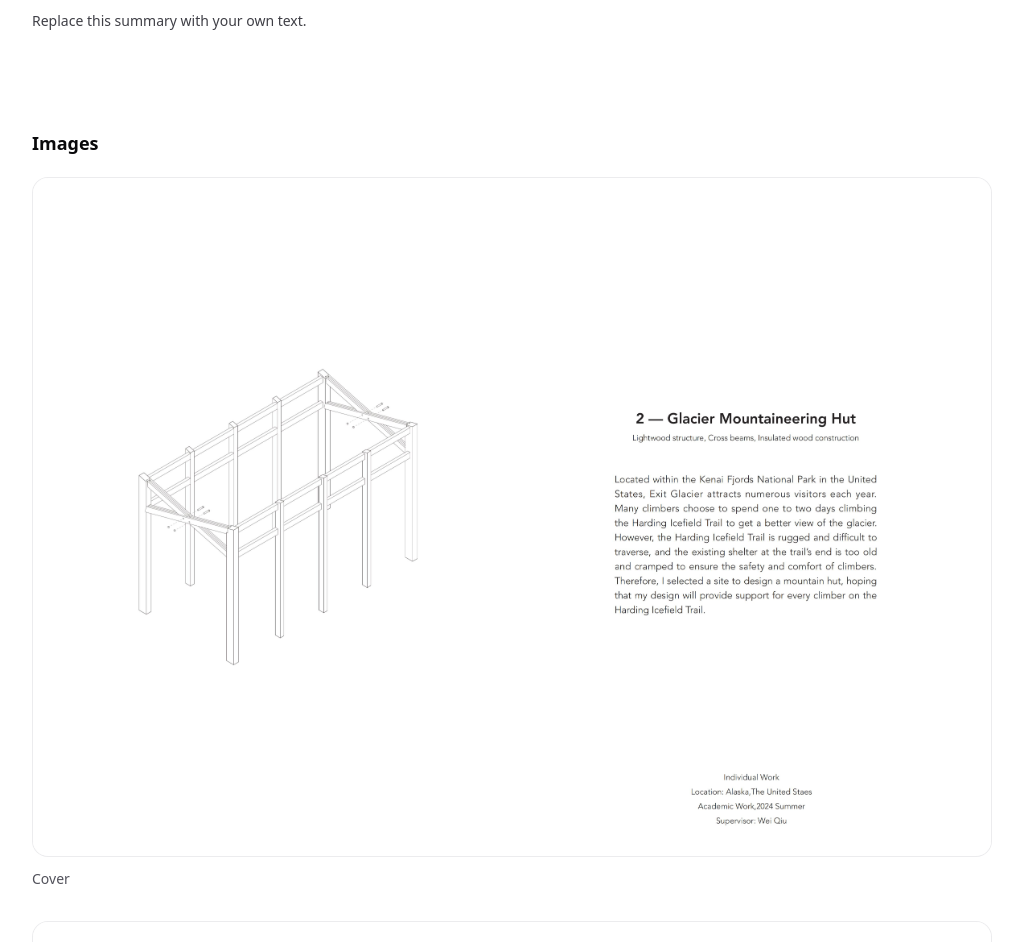
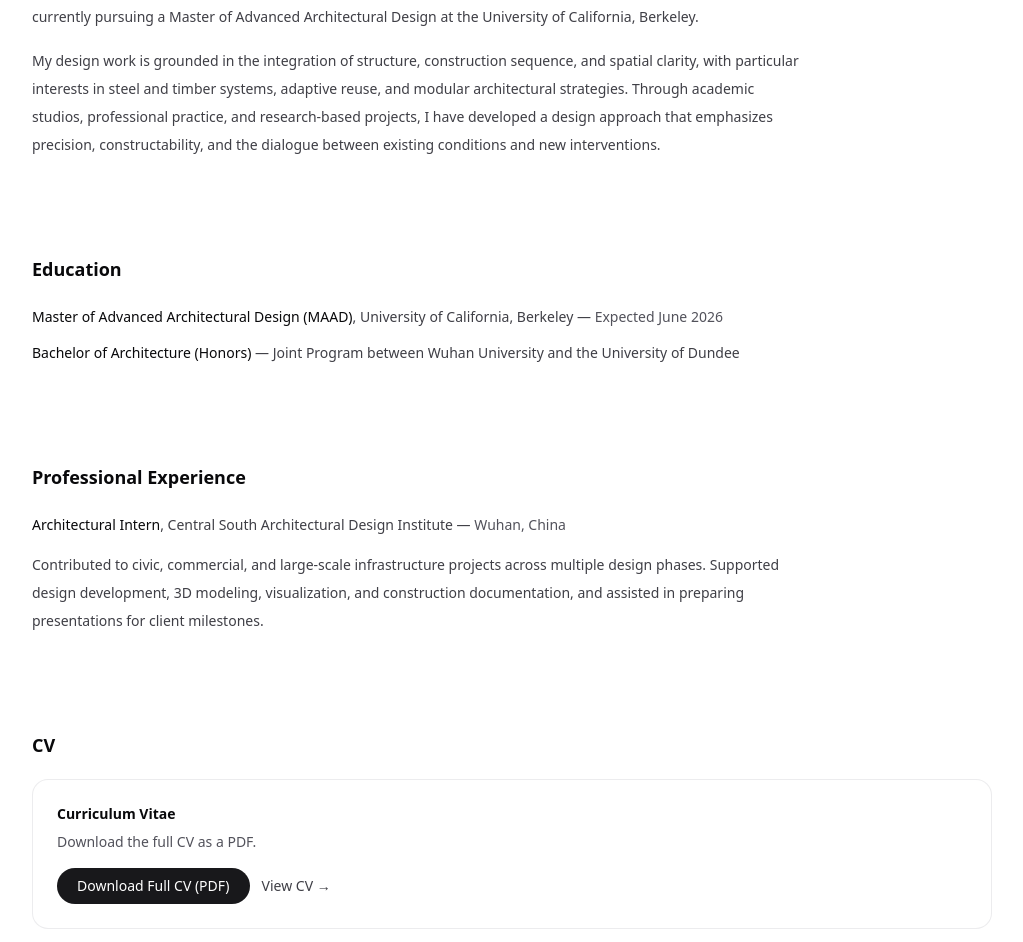
Before and after one commit to zixiangzhai-debug/zixiang-zhai-portfolio, a Next.js app: page /works/glacier-mountaineering-hut in a window 1280 px wide. Shown: the part 390-1332 px from the top of the page, without its empty margins (128-1151 px from the left). Built offline with nearby package versions, Linux system fonts and the light colour scheme.

Commit message:
Update About + CV text

```diff
--- a/app/works/[slug]/page.tsx
+++ b/app/works/[slug]/page.tsx
@@ -1,100 +1,94 @@
-import { notFound } from "next/navigation";
-import Image from "next/image";
-import Link from "next/link";
 import { Container } from "@/components/Container";
 import { Section } from "@/components/Section";
-import { ProjectMeta } from "@/components/ProjectMeta";
-import { projects, type ProjectImage } from "@/data/projects";
 
-export function generateStaticParams() {
-  return projects.map((p) => ({ slug: p.slug }));
-}
-
-export default function ProjectPage({ params }: { params: { slug: string } }) {
-  const p = projects.find((x) => x.slug === params.slug);
-  if (!p) return notFound();
-
-  const idx = projects.findIndex((x) => x.slug === p.slug);
-  const prev = idx > 0 ? projects[idx - 1] : null;
-  const next = idx < projects.length - 1 ? projects[idx + 1] : null;
-
-  // Build a single continuous image sequence: cover + gallery (01..)
-  const cover: ProjectImage | null = p.coverImage
-    ? { src: p.coverImage, alt: `${p.title} – cover`, caption: "Cover" }
-    : null;
-
-  const gallery = p.gallery ?? [];
-  const images: ProjectImage[] = cover ? [cover, ...gallery] : gallery;
+export default function AboutPage() {
+  const cvPath = "/cv/Zixiang_Zhai_CV.pdf";
 
   return (
     <Container>
       <div className="py-12">
-        <div className="flex flex-col gap-2">
-          <h1 className="text-3xl font-semibold tracking-tight text-zinc-950">{p.title}</h1>
-          {p.subtitle ? <p className="text-sm text-zinc-600">{p.subtitle}</p> : null}
-        </div>
-
-        <div className="mt-6">
-          <ProjectMeta p={p} />
-        </div>
+        <h1 className="text-2xl font-semibold text-zinc-950">About + CV</h1>
+        <p className="mt-2 max-w-2xl text-sm text-zinc-600">
+          A concise overview of my academic background, professional experience, and design interests, accompanied by
+          a downloadable CV for professional applications.
+        </p>
       </div>
 
-      <Section title="Overview">
-        <div className="max-w-3xl text-sm leading-6 text-zinc-700">
+      <Section title="Bio">
+        <div className="max-w-3xl text-sm leading-7 text-zinc-700">
           <p>
-            {p.summary ??
-              "Replace this section with your project narrative. You can add drawings, diagrams, and images below."}
+            I am an architectural designer with a strong focus on structural logic, material systems, and adaptive
+            architectural strategies. My academic background spans architectural education in China, the UK, and the
+            United States, and I am currently pursuing a Master of Advanced Architectural Design at the University of
+            California, Berkeley.
+          </p>
+          <p className="mt-4">
+            My design work is grounded in the integration of structure, construction sequence, and spatial clarity,
+            with particular interests in steel and timber systems, adaptive reuse, and modular architectural strategies.
+            Through academic studios, professional practice, and research-based projects, I have developed a design
+            approach that emphasizes precision, constructability, and the dialogue between existing conditions and new
+            interventions.
           </p>
         </div>
       </Section>
 
-      <Section title="Images">
-        {images.length ? (
-          <div className="mt-2 space-y-8">
-            {images.map((img, i) => (
-              <figure key={img.src} className="space-y-3">
-                <div className="overflow-hidden rounded-2xl border border-zinc-200/70 bg-white">
-                  <Image
-                    src={img.src}
-                    alt={img.alt || `${p.title} – image ${i + 1}`}
-                    width={2400}
-                    height={1600}
-                    className="h-auto w-full"
-                    priority={i === 0} // first image (cover) loads faster
-                  />
-                </div>
-
-                {img.caption ? (
-                  <figcaption className="text-sm text-zinc-600">{img.caption}</figcaption>
-                ) : null}
-              </figure>
-            ))}
-          </div>
-        ) : (
-          <div className="mt-2 rounded-2xl border border-zinc-200/70 bg-white p-5 text-sm text-zinc-600">
-            No images yet. Put images in{" "}
-            <code className="rounded bg-zinc-100 px-1 py-0.5">/public/projects/{p.slug}/</code> and reference them in{" "}
-            <code className="rounded bg-zinc-100 px-1 py-0.5">data/projects.ts</code>.
-          </div>
-        )}
+      <Section title="Education">
+        <div className="max-w-3xl text-sm leading-7 text-zinc-700">
+          <p>
+            <span className="font-medium text-zinc-950">
+              Master of Advanced Architectural Design (MAAD)
+            </span>
+            , University of California, Berkeley — <span className="text-zinc-600">Expected June 2026</span>
+          </p>
+          <p className="mt-2">
+            <span className="font-medium text-zinc-950">Bachelor of Architecture (Honors)</span> — Joint Program between
+            Wuhan University and the University of Dundee
+          </p>
+        </div>
       </Section>
 
-      <div className="pb-14 flex items-center justify-between gap-3">
-        {prev ? (
-          <Link className="text-sm text-zinc-700 hover:text-zinc-950 no-underline" href={`/works/${prev.slug}`}>
-            ← {prev.title}
-          </Link>
-        ) : (
-          <span />
-        )}
-        {next ? (
-          <Link className="text-sm text-zinc-700 hover:text-zinc-950 no-underline" href={`/works/${next.slug}`}>
-            {next.title} →
-          </Link>
-        ) : (
-          <span />
-        )}
-      </div>
+      <Section title="Professional Experience">
+        <div className="max-w-3xl text-sm leading-7 text-zinc-700">
+          <p>
+            <span className="font-medium text-zinc-950">Architectural Intern</span>, Central South Architectural Design
+            Institute — <span className="text-zinc-600">Wuhan, China</span>
+          </p>
+          <p className="mt-3">
+            Contributed to civic, commercial, and large-scale infrastructure projects across multiple design phases.
+            Supported design development, 3D modeling, visualization, and construction documentation, and assisted in
+            preparing presentations for client milestones.
+          </p>
+        </div>
+      </Section>
+
+      <Section title="CV">
+        <div className="rounded-2xl border border-zinc-200/70 bg-white p-6">
+          <div className="text-sm font-semibold text-zinc-950">Curriculum Vitae</div>
+          <p className="mt-2 text-sm text-zinc-600">
+            Download the full CV as a PDF.
+          </p>
+
+          <div className="mt-4 flex flex-wrap items-center gap-3">
+            <a
+              href={cvPath}
+              target="_blank"
+              rel="noopener noreferrer"
+              className="inline-flex rounded-full bg-zinc-900 px-5 py-2 text-sm font-medium text-white no-underline hover:bg-zinc-800"
+            >
+              Download Full CV (PDF)
+            </a>
+
+            <a
+              href={cvPath}
+              target="_blank"
+              rel="noopener noreferrer"
+              className="text-sm text-zinc-700 hover:text-zinc-950"
+            >
+              View CV →
+            </a>
+          </div>
+        </div>
+      </Section>
     </Container>
   );
 }
```
